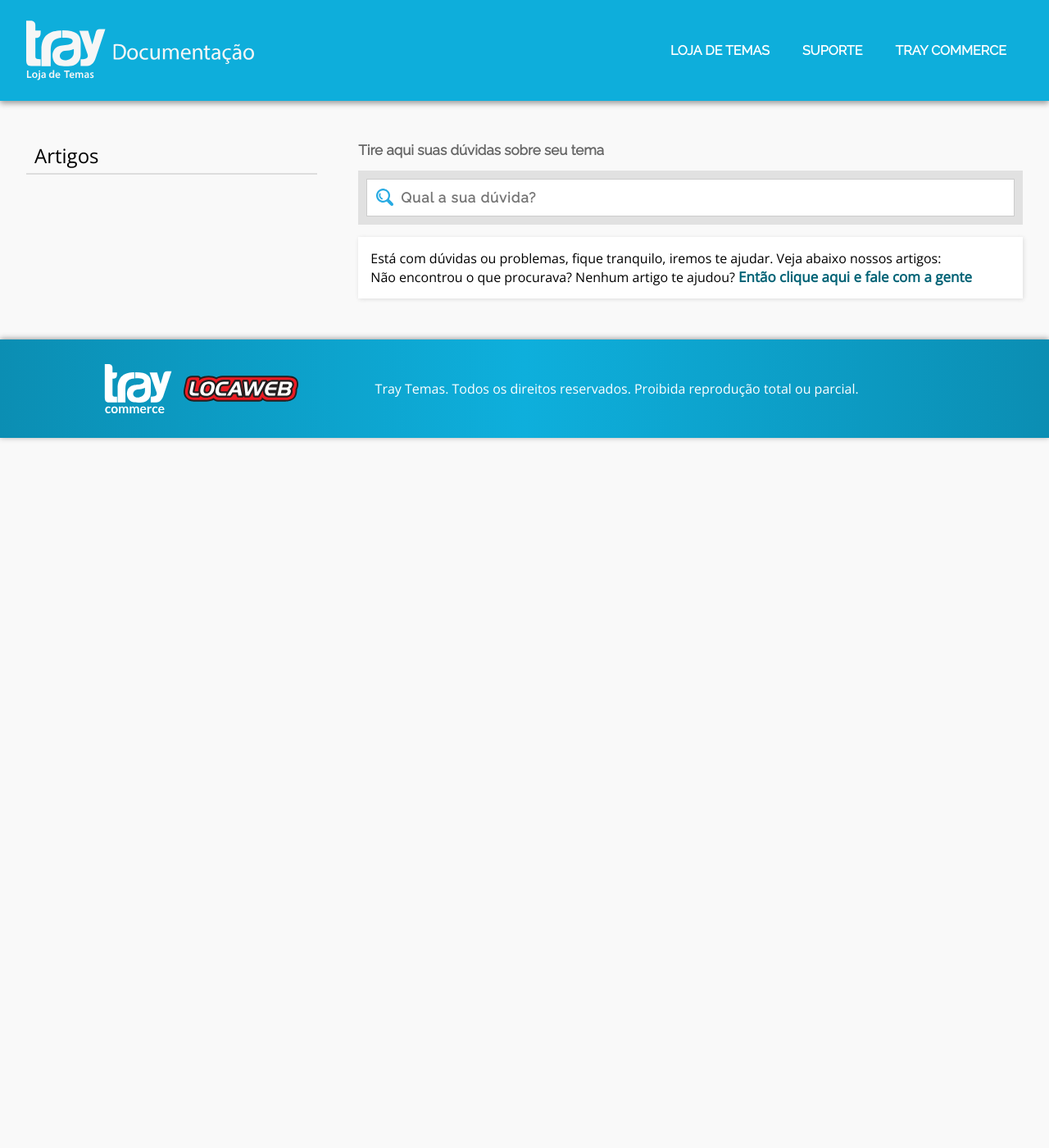
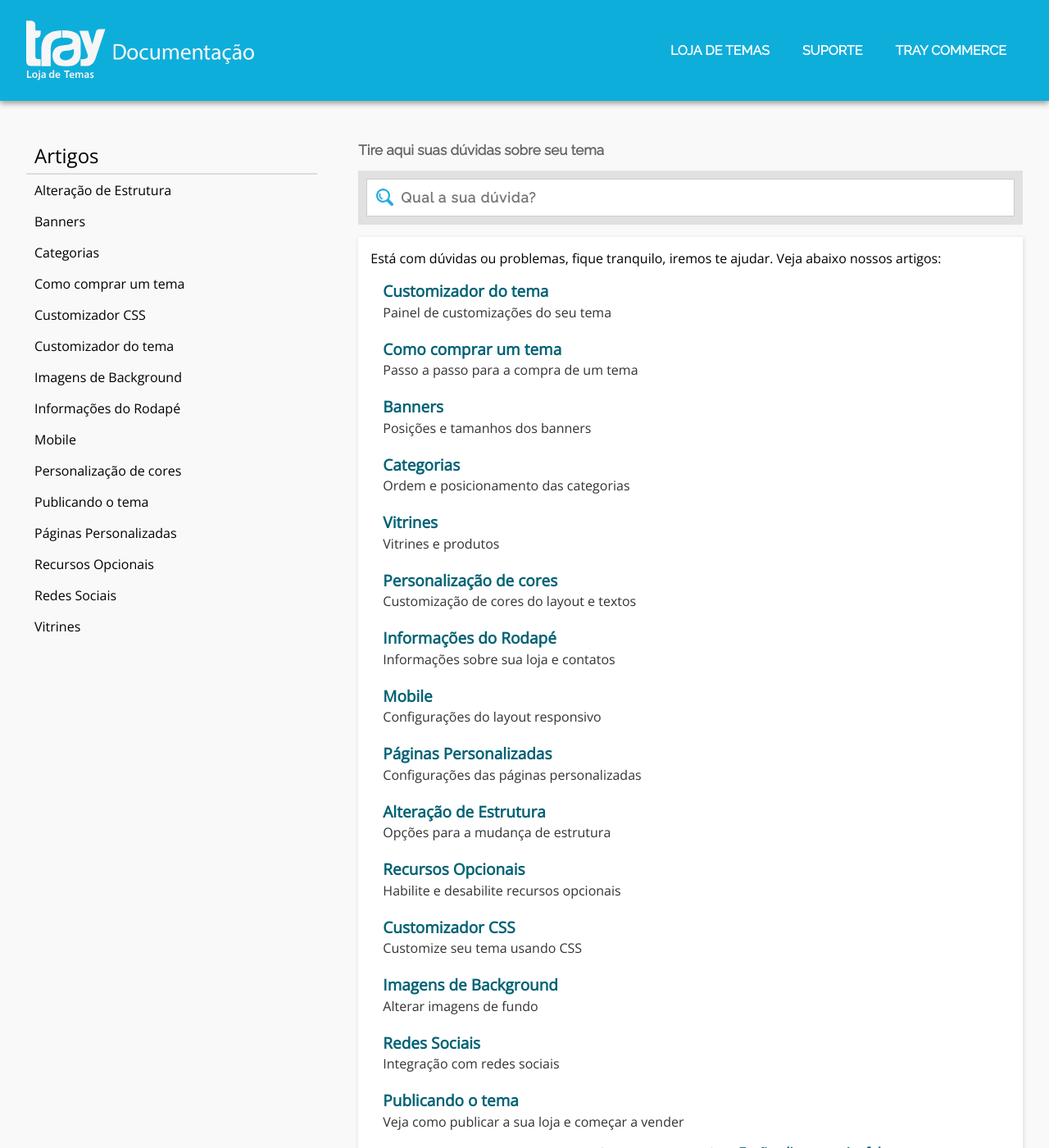
Before and after one commit to tray-tecnologia/documentacao-temas, a Jekyll site: the page built from index.html, in a window 1280 px wide and 1400 px high. Shown: the whole window at 82% size. Built offline with Jekyll 4.4.1, drawn with Linux system fonts in a browser that asks for light colours.

Commit message:
corrigindo doc

```diff
--- a/_posts/03-01-2016-informacoes-do-rodape.markdown
+++ b/_posts/2016-01-03-informacoes-do-rodape.markdown
@@ -19,6 +19,6 @@ Altere as informações através dos seguintes textos:
 |E-Mail 2|**ag_email_2**|
 |Informação Institucional|**ag_mensagem_rodape**|
 
-Se você está procurando sobre links institucionais, [Clique Aqui]({% post_url 03-01-2016-paginas-personalizadas %})
+Se você está procurando sobre links institucionais, [Clique Aqui]({% post_url 2016-01-03-paginas-personalizadas %})
 
 _As opções podem variar conforme o tema_
--- a/_posts/03-01-2016-mobile.markdown
+++ b/_posts/2016-01-03-mobile.markdown
@@ -10,6 +10,6 @@ Todos os temas são responsivos, se adequando perfeitamente a smartphones, table
 
 O painel de customização, não apresenta configurações específicas para o mobile. O tema quando apresentado em um smartphone ou tablet segue as mesmas cores e configurações da página apresentada em um desktop.
 
-Existem configurações de banners exclusivas para mobile, leia mais em [Banners]({% post_url 08-08-2016-banners %})
+Existem configurações de banners exclusivas para mobile, leia mais em [Banners]({% post_url 2016-08-08-banners %})
 
 ![Mobile]({{ site.url }}/media/mobile.png)
```
Also changed, not shown: _layouts/post.html (+16 -0 lines), _posts/2016-01-03-paginas-personalizadas.markdown (renamed from _posts/03-01-2016-paginas-personalizadas.markdown), _posts/2016-01-03-vitrines.markdown (renamed from _posts/03-01-2016-vitrines.markdown), _posts/2016-01-05-publicando-o-tema.markdown (renamed from _posts/05-01-2016-publicando-o-tema.markdown), _posts/2016-01-29-redes-sociais.markdown (renamed from _posts/29-01-2016-redes-sociais.markdown), _posts/2016-08-08-banners.markdown (renamed from _posts/08-08-2016-banners.markdown), _posts/2016-08-08-categorias.markdown (renamed from _posts/08-08-2016-categorias.markdown), _posts/2016-08-08-customizador-do-tema.markdown (renamed from _posts/08-08-2016-customizador-do-tema.markdown), _posts/2016-08-08-imagens-de-background.markdown (renamed from _posts/08-08-2016-imagens-de-background.markdown), _posts/2016-08-08-personalizacao-de-cores.markdown (renamed from _posts/08-08-2016-personalizacao-de-cores.markdown), _posts/2016-08-09-alteracao-de-estrutura.markdown (renamed from _posts/09-08-2016-alteracao-de-estrutura.markdown), _posts/2016-08-09-como-comprar.markdown (renamed from _posts/09-08-2016-como-comprar.markdown), _posts/2016-08-09-customizador-css.markdown (renamed from _posts/09-08-2016-customizador-css.markdown), _posts/2016-08-09-recursos-opcionais.markdown (renamed from _posts/09-08-2016-recursos-opcionais.markdown).
